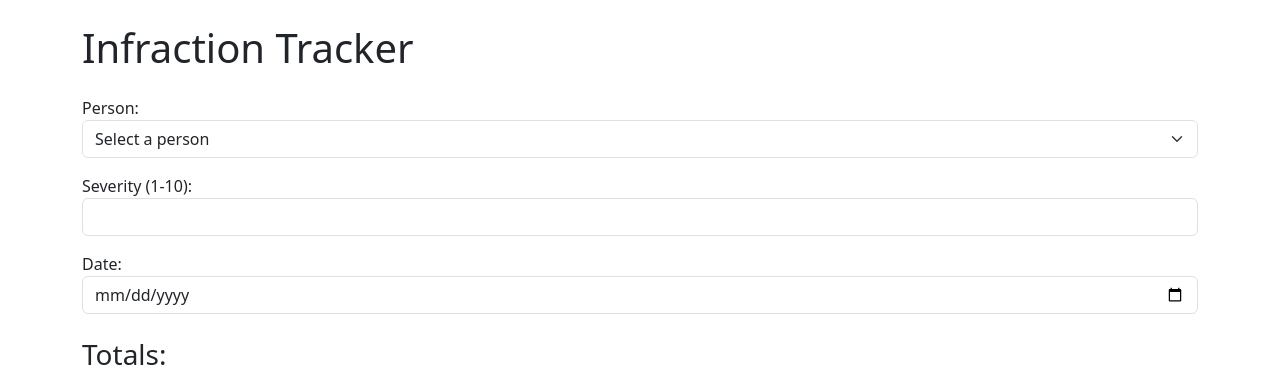
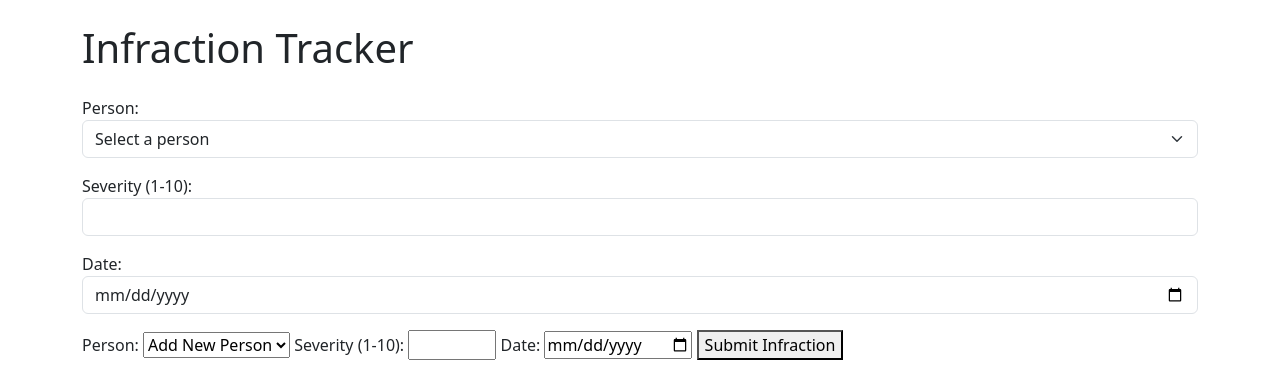
Before and after one commit to lukeysky/Infraction-tracker, a Flask app: page / in a window 1280 px wide. Shown: the top 380 px of the page. Run offline with Flask 3, Linux system fonts and the light colour scheme.

Commit message:
Update index.html

```diff
--- a/templates/index.html
+++ b/templates/index.html
@@ -46,7 +46,33 @@
         <label for="date">Date:</label>
         <input type="date" name="date" id="date" class="form-control" required>
       </div>
+  <!-- ✅ BEGIN: Infraction Form -->
+  <form id="infraction-form" method="POST" action="/add">
+    <label for="person">Person:</label>
+    <select name="person" id="person-dropdown">
+      <option value="__new__">Add New Person</option>
+      {% for person in people %}
+        <option value="{{ person }}">{{ person }}</option>
+      {% endfor %}
+    </select>
 
+    <input type="text" name="new_person" id="new-person" placeholder="New person name" style="display: none;">
+
+    <label for="severity">Severity (1-10):</label>
+    <input type="number" name="severity" min="1" max="10" required>
+
+    <label for="date">Date:</label>
+    <input type="date" name="date" required>
+
+    <!-- ✅ SUBMIT BUTTON -->
+    <button type="submit">Submit Infraction</button>
+  </form>
+  <!-- ✅ END: Infraction Form -->
+
+  <script>
+    // Show/hide "new person" field based on dropdown
+    document.getElementById('person-dropdown').addEventListener('change', function () {
+      document.getElementById('new-person').style.display = this.value === '__new__' ? 'inline' : 'none';
       <div id="savingSpinner" style="display:none;">
         <span class="spinner-border spinner-border-sm text-primary" role="status" aria-hidden="true"></span>
         Saving...
```
